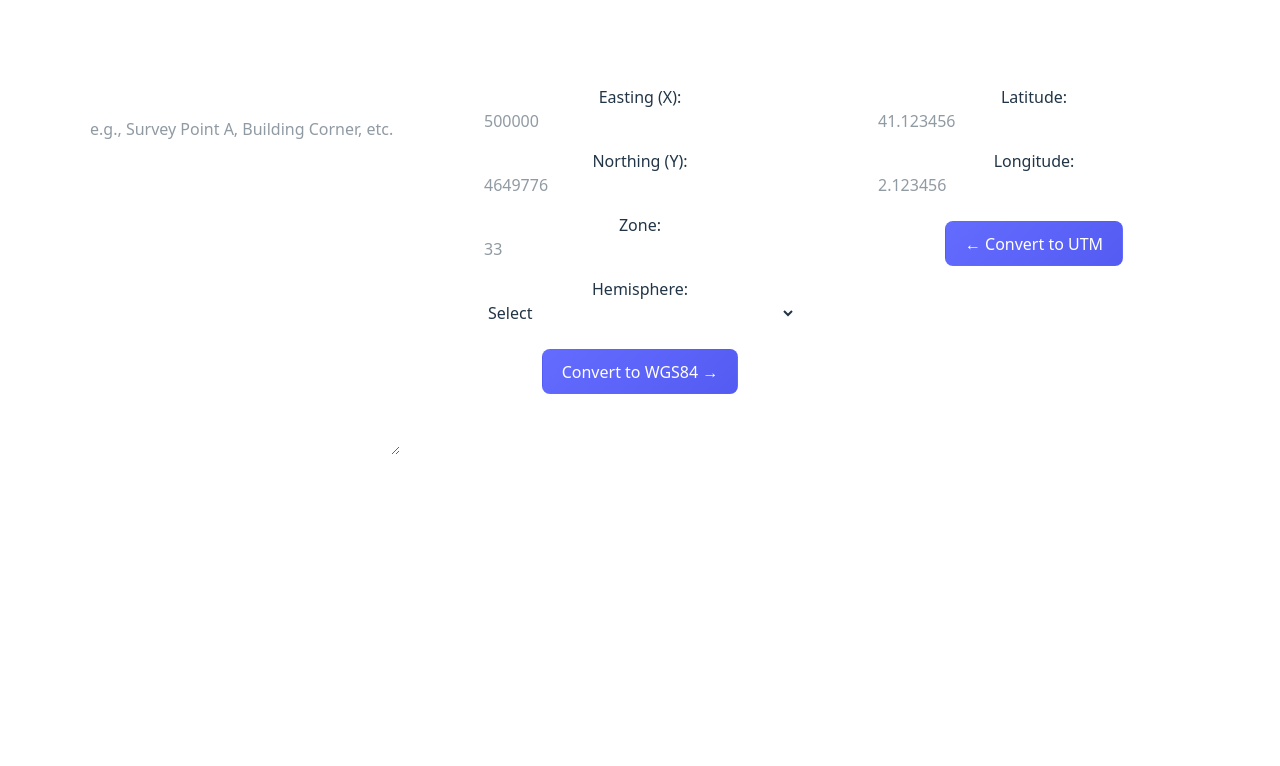
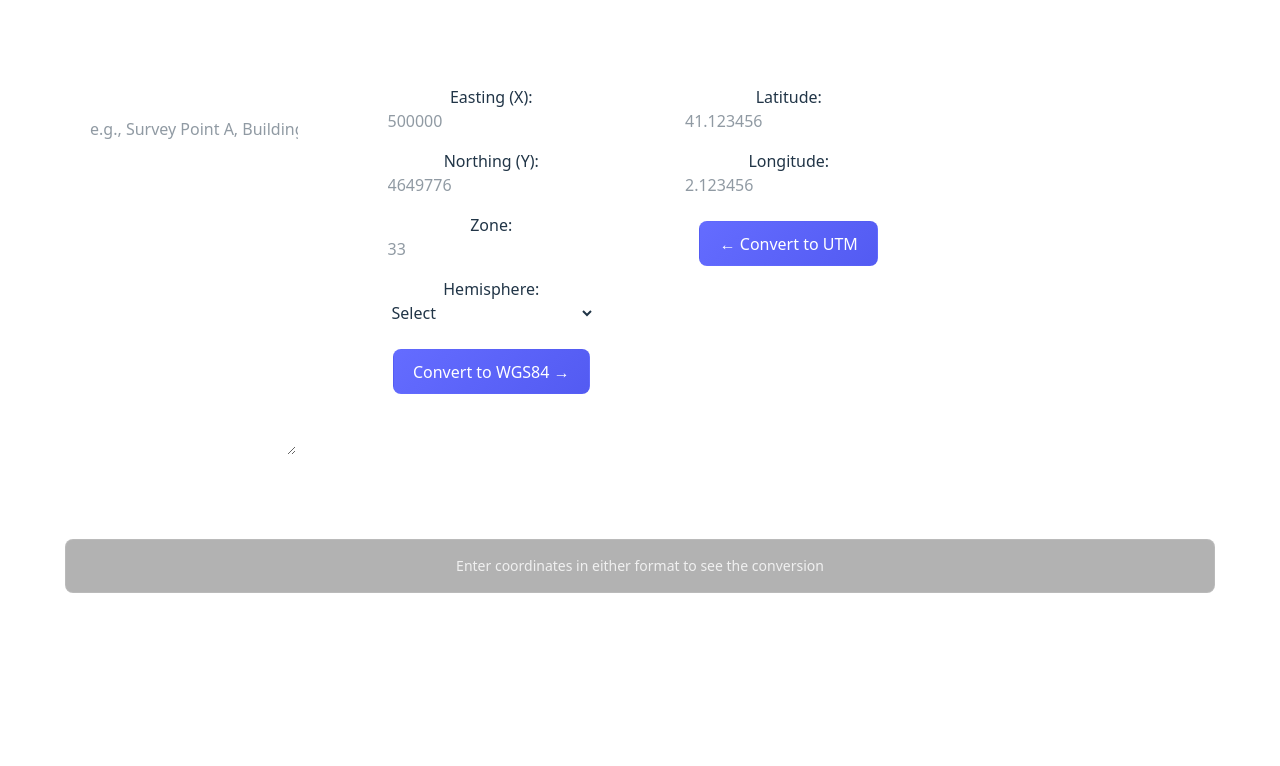
Before and after one commit to tupe12334/geo-convert, a website built with Vite: page geo-convert/index.html in a window 1280 px wide. Shown: the part 138-904 px from the top of the page. After the commit the page ends 828 px from the top, so only its background shows below. Built offline with nearby package versions, Linux system fonts and the light colour scheme.

Commit message:
style: convert layout sections to Tailwind classes for consistency and improved styling

```diff
--- a/geo-convert/src/main.ts
+++ b/geo-convert/src/main.ts
@@ -14,8 +14,8 @@
 document.querySelector<HTMLDivElement>("#app")!.innerHTML = `
   <div>
     <h1>UTM ⇄ WGS84 Converter</h1>      <div class="bg-white/5 rounded-xl p-8 my-8 border border-white/10 w-full max-w-full box-border">
-      <div class="coordinates-grid">
-        <div class="working-branch-section">
+      <div class="grid grid-cols-1 md:grid-cols-[repeat(auto-fit,minmax(280px,1fr))] xl:grid-cols-4 gap-4 md:gap-6 xl:gap-10 mb-8 w-full">
+        <div class="bg-white/[0.03] rounded-lg p-4 md:p-6 border border-white/10 min-w-0 w-full box-border working-branch-section">
           <h3>Working Branch</h3>
           <div class="flex flex-col w-full mb-4">
             <label for="conversion-title">Conversion Title (optional):</label>
@@ -36,7 +36,7 @@
           </div>
         </div>
 
-        <div class="utm-section">
+        <div class="bg-white/[0.03] rounded-lg p-4 md:p-6 border border-white/10 min-w-0 w-full box-border utm-section">
           <h3>UTM Coordinates</h3>
           <div class="grid grid-cols-1 gap-4 mb-6">
             <div class="flex flex-col w-full">
@@ -79,7 +79,7 @@
           <button id="convert-to-wgs84">Convert to WGS84 →</button>
         </div>
 
-        <div class="wgs84-section">
+        <div class="bg-white/[0.03] rounded-lg p-4 md:p-6 border border-white/10 min-w-0 w-full box-border wgs84-section">
           <h3>WGS84 Coordinates</h3>
           <div class="grid grid-cols-1 gap-4 mb-6">
             <div class="flex flex-col w-full">
@@ -104,7 +104,7 @@
           <button id="convert-to-utm">← Convert to UTM</button>
         </div>
 
-        <div class="history-section">
+        <div class="bg-white/[0.03] rounded-lg p-4 md:p-6 border border-white/10 min-w-0 w-full box-border history-section">
           <h3>Conversion History (<span id="history-count">0</span>)</h3>
           <div class="history-controls">
             <button id="clear-history" class="clear-button">Clear History</button>
--- a/geo-convert/src/style.css
+++ b/geo-convert/src/style.css
@@ -46,26 +46,9 @@
   box-sizing: border-box;
 }
 
-.coordinates-grid {
-  display: grid;
-  grid-template-columns: repeat(auto-fit, minmax(300px, 1fr));
-  gap: 2rem;
-  margin-bottom: 2rem;
-  width: 100%;
-}
+/* .coordinates-grid converted to Tailwind classes */
 
-.utm-section,
-.wgs84-section,
-.working-branch-section,
-.history-section {
-  background: rgba(255, 255, 255, 0.03);
-  border-radius: 8px;
-  padding: 1.5rem;
-  border: 1px solid rgba(255, 255, 255, 0.1);
-  min-width: 0; /* Allow sections to shrink below their content width */
-  width: 100%;
-  box-sizing: border-box;
-}
+/* .utm-section, .wgs84-section, .working-branch-section, .history-section converted to Tailwind classes */
 
 .utm-section h3,
 .wgs84-section h3,
@@ -417,13 +400,8 @@
 
 /* Large screen optimizations */
 @media (min-width: 1400px) {
-  .coordinates-grid {
-    grid-template-columns: repeat(4, 1fr);
-    gap: 2.5rem;
-  }
-
   #app {
-    padding: 3rem;
+    padding: 1rem;
   }
 
   .converter {
@@ -432,22 +410,12 @@
 }
 
 @media (max-width: 1200px) {
-  .coordinates-grid {
-    grid-template-columns: repeat(auto-fit, minmax(280px, 1fr));
-    gap: 1.5rem;
-  }
-
   #app {
     padding: 1.5rem;
   }
 }
 
 @media (max-width: 900px) {
-  .coordinates-grid {
-    grid-template-columns: 1fr;
-    gap: 1.5rem;
-  }
-
   #app {
     padding: 1rem;
   }
@@ -474,21 +442,9 @@
     margin-bottom: 1.5rem;
   }
 
-  .coordinates-grid {
-    grid-template-columns: 1fr;
-    gap: 1rem;
-  }
-
   .input-grid {
     grid-template-columns: 1fr;
     gap: 1rem;
-  }
-
-  .utm-section,
-  .wgs84-section,
-  .working-branch-section,
-  .history-section {
-    padding: 1rem;
   }
 }
 .logo:hover {
```
